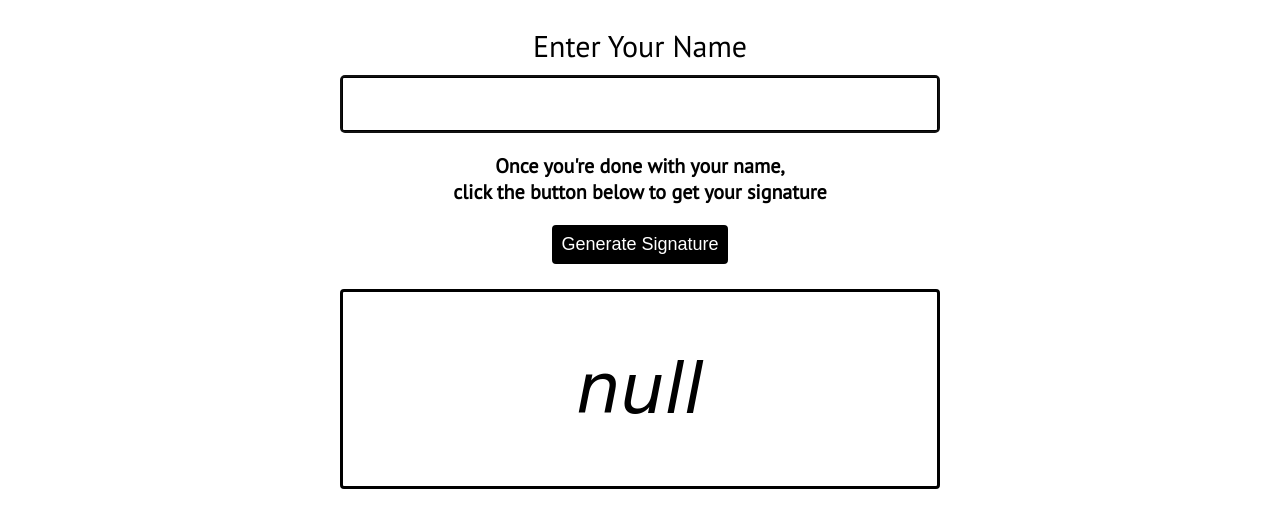
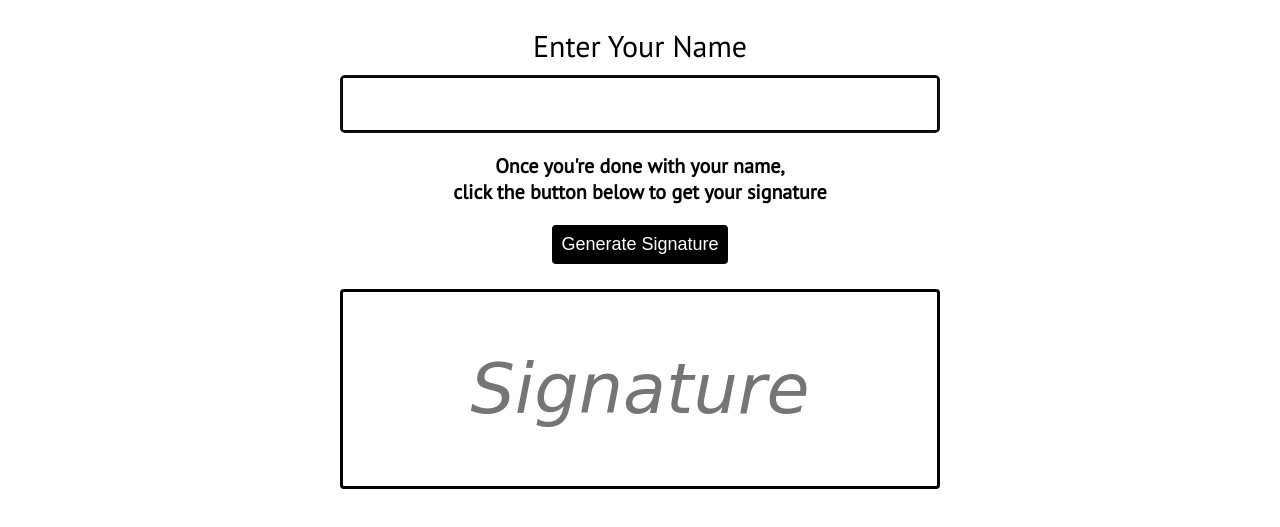
Before and after one commit to DeelakaM4/Virtual_Signature-WebApp, a plain HTML site: page docs/index.html in a window 1280 px wide. Shown: the part 61-588 px from the top of the page. Drawn offline with Linux system fonts and the light colour scheme; a web font is replaced by a local one.

Commit message:
logic improvement
null set to "" again

```diff
--- a/docs/index.html
+++ b/docs/index.html
@@ -113,8 +113,6 @@
 					warningLabel.style.color = "rgb(255, 0, 0)";
 					usersName.style.background = "rgb(179, 77, 77)";
 					nameLabel.style.color = "rgb(255, 0, 0)";
-
-					document.getElementById("signature").value = null;
 				}
 				else
 				{
@@ -174,7 +172,7 @@
 			<br>
 
 			<!-- Output signature -->
-			<input type="text" id="signature" value=null placeholder="Signature" readonly>
+			<input type="text" id="signature" value="" placeholder="Signature" readonly>
 		</form>
 
 	</body>
```
